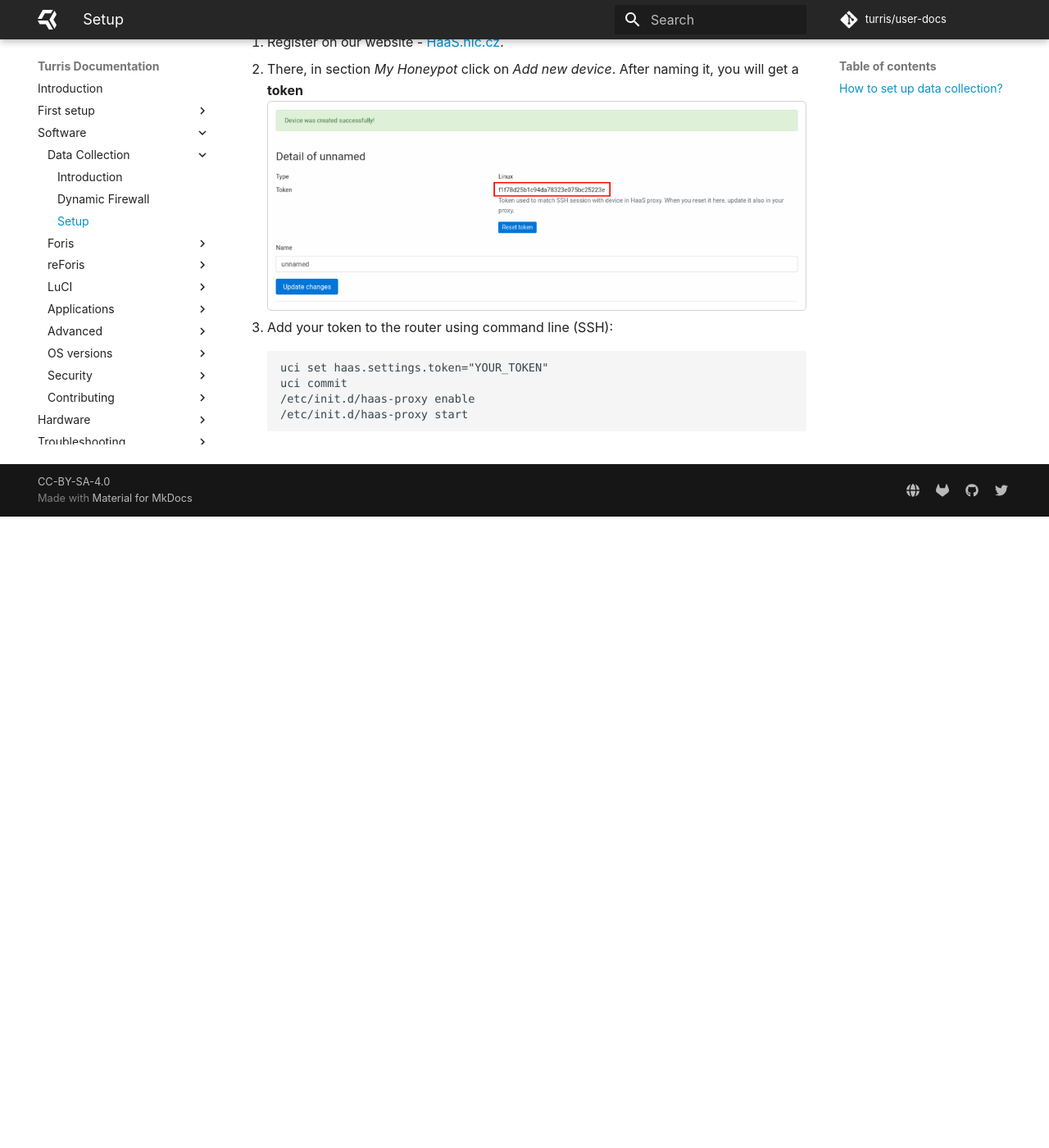
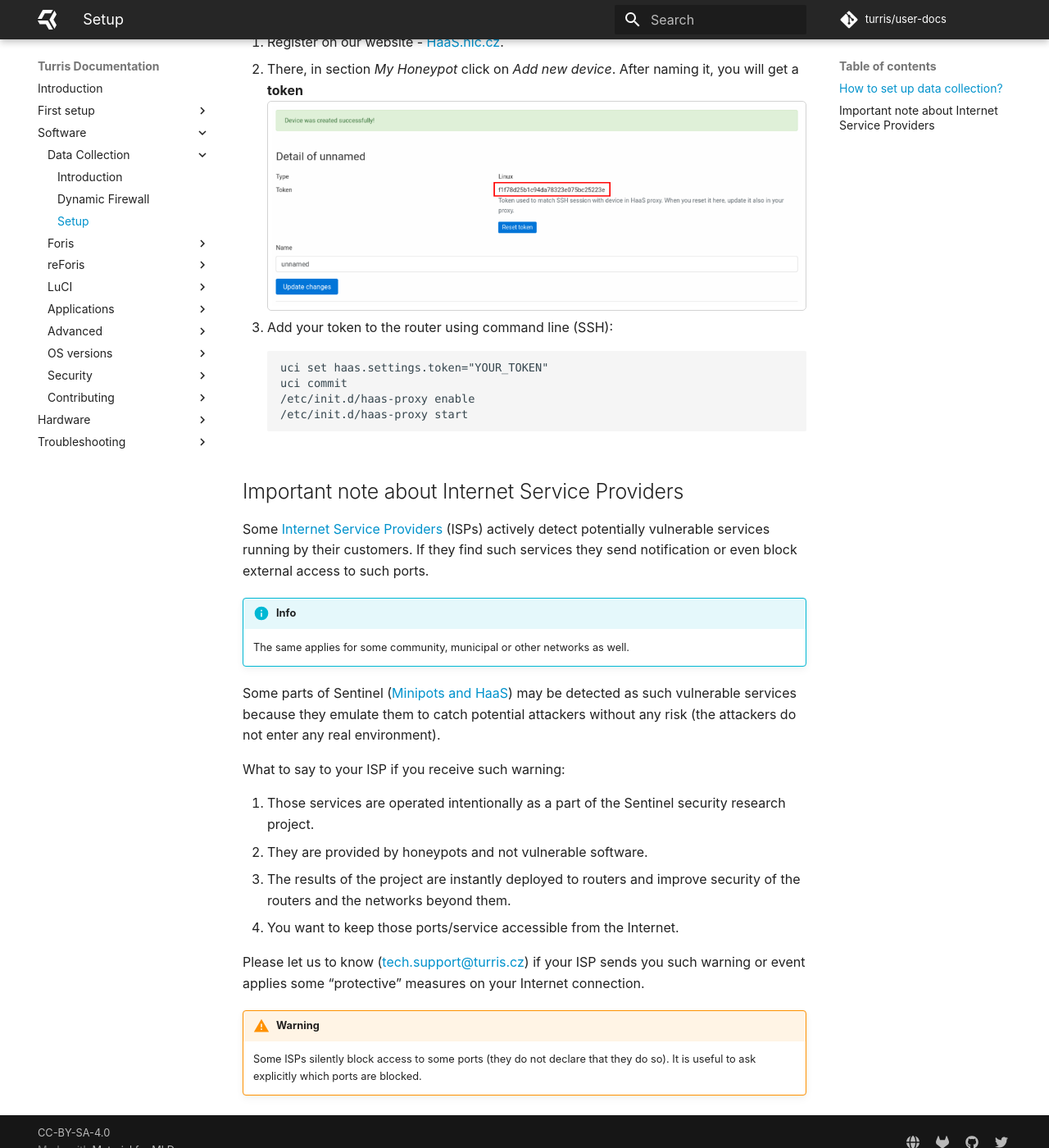
Before and after one commit to turris-cz/user-docs, an MkDocs documentation site: the page built from docs/basics/collect/setup.md, in a window 1280 px wide and 1400 px high, scrolled down 1035 px. Shown: the whole window at 82% size. Built offline with MkDocs 1.6.1 and Material for MkDocs 9.7.7, drawn with Linux system fonts in a browser that asks for light colours; before the commit the page ends 1665 px from its top, so only the background shows below that.

Commit message:
basics/collect: Add information about false detection as insecure services

````diff
--- a/docs/basics/collect/setup.md
+++ b/docs/basics/collect/setup.md
@@ -35,3 +35,33 @@
 /etc/init.d/haas-proxy enable
 /etc/init.d/haas-proxy start
 ```
+## Important note about Internet Service Providers
+
+Some [Internet Service Providers](https://en.wikipedia.org/wiki/Internet_service_provider)
+(ISPs) actively detect potentially vulnerable services running by their
+customers. If they find such services they send notification or even block
+external access to such ports.
+
+!!! info
+    The same applies for some community, municipal or other networks as well.
+
+Some parts of Sentinel ([Minipots and HaaS](collect.md)) may be detected as
+such vulnerable services because they emulate them to catch potential
+attackers without any risk (the attackers do not enter any real environment).
+
+What to say to your ISP if you receive such warning:
+
+1. Those services are operated intentionally as a part of the Sentinel security
+   research project.
+2. They are provided by honeypots and not vulnerable software.
+3. The results of the project are instantly deployed to routers and improve
+   security of the routers and the networks beyond them.
+4. You want to keep those ports/service accessible from the Internet.
+
+Please let us to know ([tech.support@turris.cz](mailto:tech.support@turris.cz))
+if your ISP sends you such warning or event applies some "protective" measures
+on your Internet connection.
+
+!!! warning
+    Some ISPs silently block access to some ports (they do not declare that
+    they do so). It is useful to ask explicitly which ports are blocked.
````
Also changed, not shown: docs/basics/collect/collect.md (+10 -0 lines).
